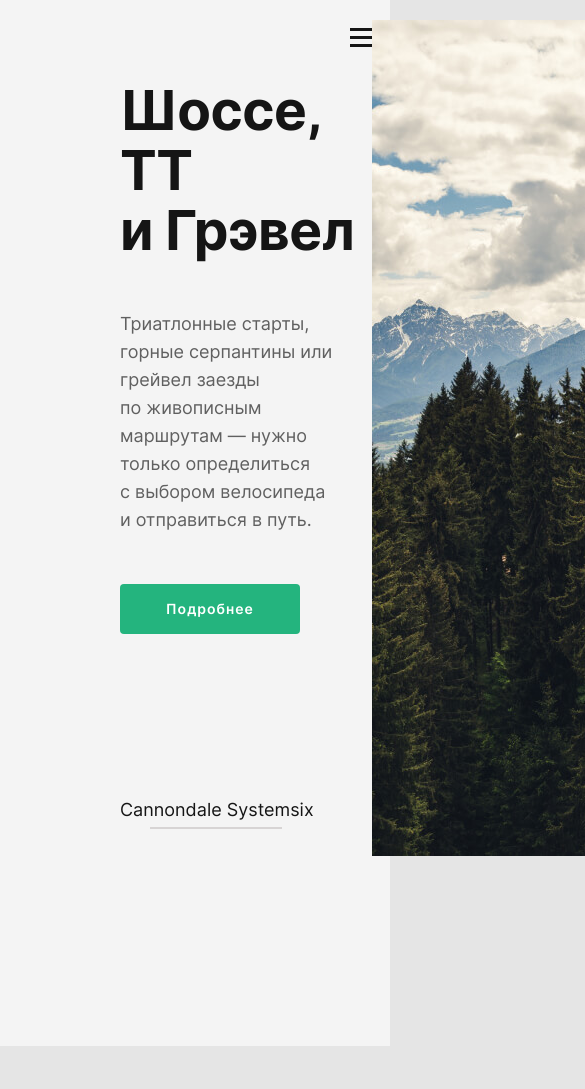
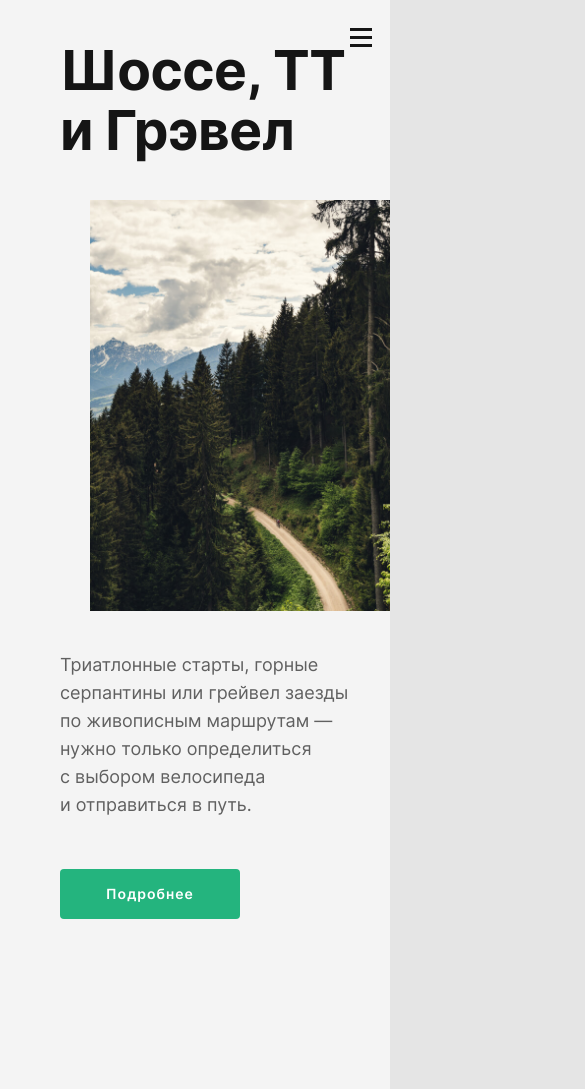
Before and after one commit to artAndreeva/RoadClub, a plain HTML site: page index.html in a window 390 px wide. Shown: the top 1089 px of the page, 585 px wide, since content can reach past the window. Before the commit the page ends 1046 px from the top, so only its background shows below. Drawn offline with Linux system fonts and the light colour scheme.

Commit message:
кнопка и адаптивность

```diff
--- /dev/null
+++ b/blocks/button/button.css
@@ -0,0 +1,8 @@
+.button {
+  cursor: pointer;
+  transition: background-color .8s ease;
+}
+
+.button:hover {
+  background-color: #FF3D00;
+}
--- a/blocks/intro/__button/intro__button.css
+++ b/blocks/intro/__button/intro__button.css
@@ -12,6 +12,7 @@
   padding: 0;
   grid-column: 1;
   grid-row: 3;
+  margin-bottom: 167px;
 }
 
 @media screen and (max-width: 320px) {
@@ -19,7 +20,7 @@
     width: 100%;
     font-size: 13px;
     line-height: 19px;
-    margin-bottom: 80px;
+    margin-bottom: 0;
     grid-row: 4;
   }
 }
--- a/blocks/intro/__caption/intro__caption.css
+++ b/blocks/intro/__caption/intro__caption.css
@@ -6,7 +6,6 @@
   margin: 0;
   grid-column: 1;
   grid-row: 4;
-  padding: 117px 0 209px;
 }
 
 .intro__caption::after {
@@ -18,7 +17,7 @@
   padding-left: 30px;
 }
 
-@media screen and (max-width: 320px) {
+@media screen and (max-width: 1000px) {
   .intro__caption {
     display: none;
   }
--- a/blocks/intro/__image/intro__image.css
+++ b/blocks/intro/__image/intro__image.css
@@ -5,7 +5,7 @@
   grid-row: 1 / -1;
 }
 
-@media screen and (max-width: 320px) {
+@media screen and (max-width: 940px) {
   .intro__image {
     grid-column: 1;
     grid-row: 2;
--- a/blocks/intro/__text/intro__text.css
+++ b/blocks/intro/__paragraph/intro__paragraph.css
@@ -1,4 +1,4 @@
-.intro__text {
+.intro__paragraph {
   font-weight: 400;
   font-size: 18px;
   line-height: 28px;
@@ -8,12 +8,14 @@
   margin: 0;
   grid-column: 1;
   grid-row: 2;
+  margin-bottom: 50px;
 }
 
 @media screen and (max-width: 320px) {
-  .intro__text {
+  .intro__paragraph {
     font-size: 12px;
     line-height: 18px;
     grid-row: 3;
+    margin-bottom: 40px;
   }
 }
--- a/blocks/intro/__title/intro__title.css
+++ b/blocks/intro/__title/intro__title.css
@@ -6,14 +6,12 @@
   color: #151515;
   max-width: 460px;
   margin: 0;
-  padding-top: 60px;
   align-self: end;
 }
 
-@media screen and (max-width: 320px) {
+@media screen and (max-width: 350px) {
   .intro__title {
     font-size: 32px;
     line-height: 40px;
-    padding-top: 40px;
   }
 }
--- a/blocks/intro/intro.css
+++ b/blocks/intro/intro.css
@@ -4,17 +4,23 @@
   box-sizing: border-box;
   display: grid;
   grid-template-columns: 1fr 610px;
-  grid-template-rows: repeat(4, auto);
+  grid-template-rows: 180px auto;
   column-gap: 18px;
   row-gap: 50px;
 }
 
-@media screen and (max-width: 320px) {
+@media screen and (max-width: 1140px) {
+  .intro {
+    grid-template-columns: 1fr 510px;
+  }
+}
+
+@media screen and (max-width: 940px) {
   .intro {
     grid-template-columns: 1fr;
     grid-template-rows: auto;
-    padding-top: 0;
+    padding-top: 40px;
+    padding-bottom: 40px;
     row-gap: 40px;
-    border-bottom: 1px solid #E3E3E3;
   }
 }
--- a/blocks/main/main.css
+++ b/blocks/main/main.css
@@ -1,6 +1,12 @@
 .main {
   padding-left: 120px;
   box-sizing: border-box;
+}
+
+@media screen and (max-width: 660px) {
+  .main {
+    padding-left: 60px;
+  }
 }
 
 @media screen and (max-width: 320px) {
--- a/index.html
+++ b/index.html
@@ -31,12 +31,14 @@
       <!-- intro -->
       <section class="intro">
         <h1 class="intro__title">Шоссе, ТТ и&nbsp;Грэвел</h1>
-              <p class="intro__text">Триатлонные старты, горные серпантины или грейвел заезды по&nbsp;живописным
+        <div class="intro__text">
+          <p class="intro__paragraph">Триатлонные старты, горные серпантины или грейвел заезды по&nbsp;живописным
             маршрутам&nbsp;&mdash; нужно только определиться с&nbsp;выбором велосипеда и&nbsp;отправиться в&nbsp;путь.
           </p>
-              <button class="intro__button">Подробнее</button>
+          <button class="intro__button link">Подробнее</button>
           <p class="intro__caption">Cannondale Systemsix</p>
-              <img src="./images/intro-track.jpg" alt="Трасса в лесу" class="intro__image">
+        </div>
+        <img src="../images/intro-track.jpg" alt="Фотография проходящей в лесу трассы" class="intro__image">
       </section>
       <!-- /intro -->
       <!-- quote -->
@@ -67,5 +69,6 @@
     </footer>
     <!-- /footer -->
   </div>
-</body
+</body>
+
 </html>
--- a/pages/index.css
+++ b/pages/index.css
@@ -1,5 +1,6 @@
 @import url(../vendor/normalize.css);
 @import url(../vendor/fonts/fonts.css);
+@import url(../blocks/button/button.css);
 @import url(../blocks/header/header.css);
 @import url(../blocks/header/__hamburger/header__hamburger.css);
 @import url(../blocks/header/__links/header__links.css);
@@ -9,7 +10,7 @@
 @import url(../blocks/main/main.css);
 @import url(../blocks/intro/intro.css);
 @import url(../blocks/intro/__title/intro__title.css);
-@import url(../blocks/intro/__text/intro__text.css);
+@import url(../blocks/intro/__paragraph/intro__paragraph.css);
 @import url(../blocks/intro/__button/intro__button.css);
 @import url(../blocks/intro/__caption/intro__caption.css);
 @import url(../blocks/intro/__image/intro__image.css);
```
Lines whose indentation alone changed are shown as unchanged.
